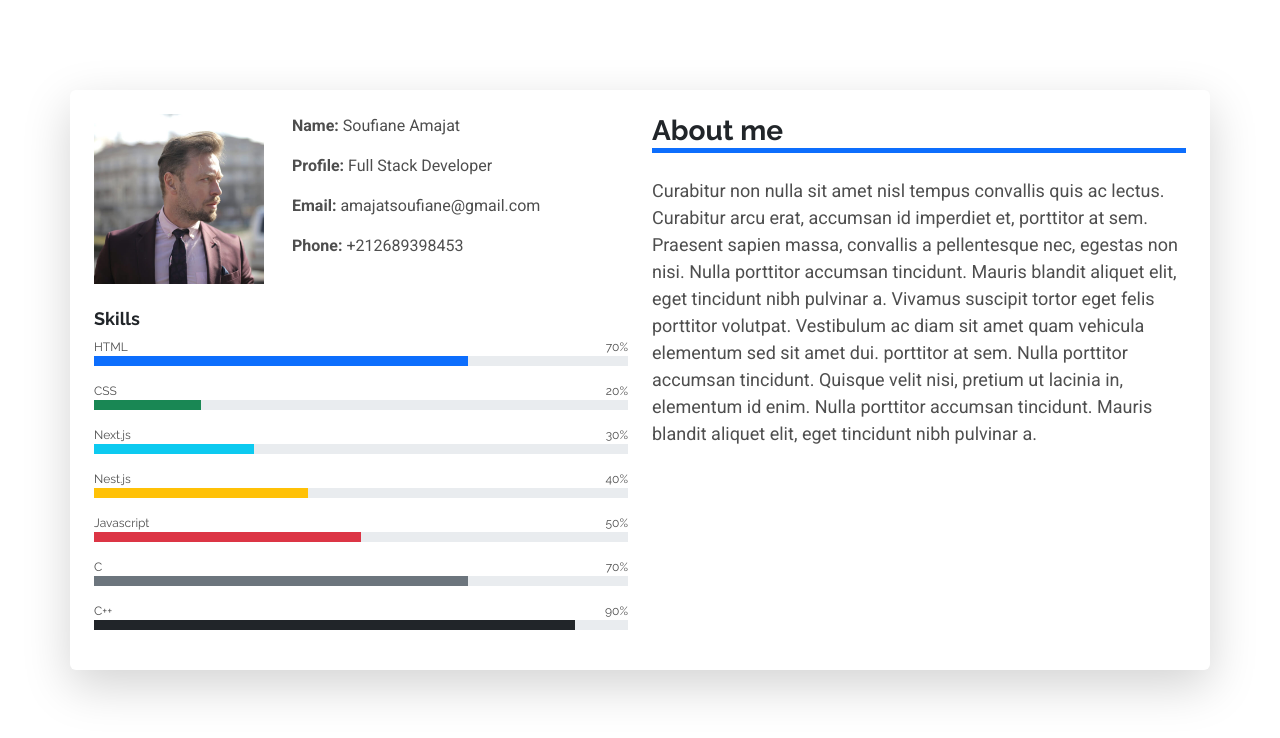
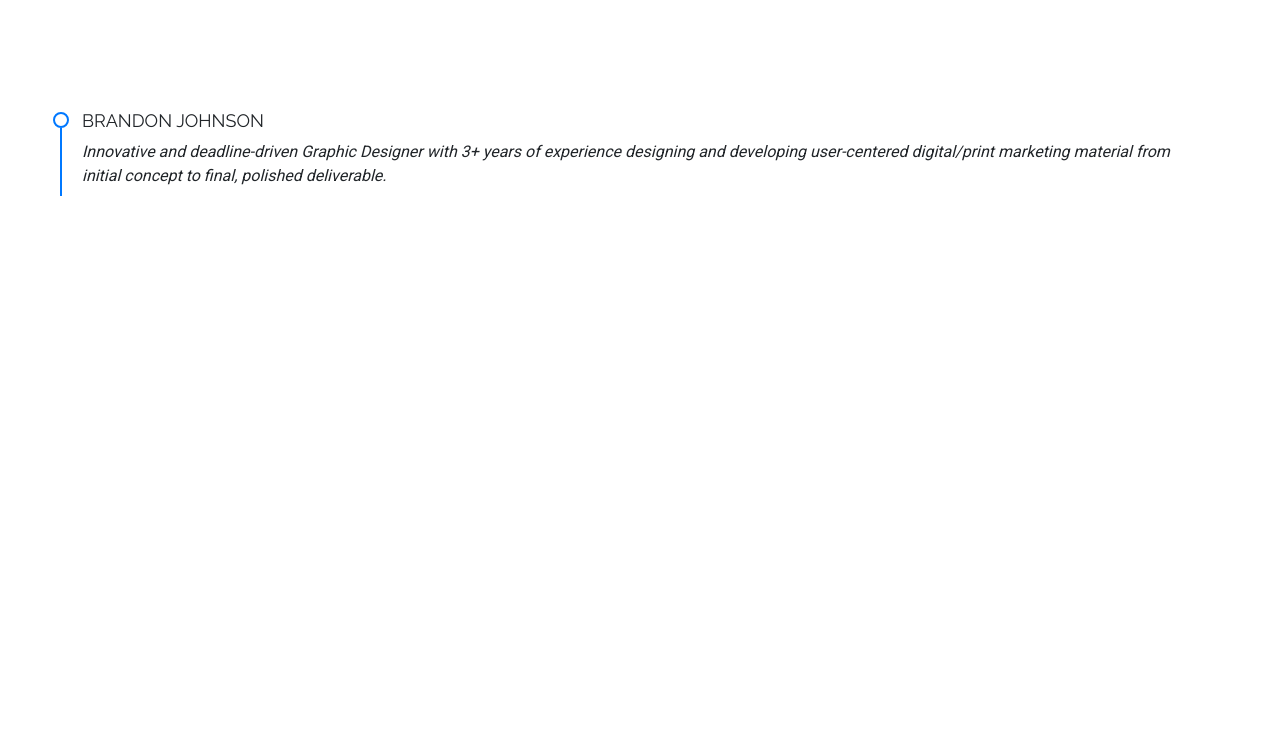
Before and after one commit to soufiane-amt/My-Portfolio, a Next.js app: page / in a window 1280 px wide. Shown: the top 738 px of the page. Built offline with nearby package versions, Linux system fonts and the light colour scheme.

Commit message:
Made the circle for the recume design and the border line

```diff
--- a/src/app/components/Resume.tsx
+++ b/src/app/components/Resume.tsx
@@ -1,2 +1,29 @@
 'use client'
 import 'bootstrap/dist/css/bootstrap.min.css';
+import style from '../styles/Resume.module.css'
+
+
+function ResumeSumary ()
+{
+    return (
+        <div className='f_famil_raleway '>
+            <div className={`${style.circle}`}></div>
+            {/* <h3 className='fw_26_px fw-bold'>Summary</h3> */}
+            <div className={`${style.resume_section}`}>
+                <h4 className={`fw_18_px ${style.sub_title_styling}`}>BRANDON JOHNSON</h4>
+                <p className={`fw_16_px f_famil_roboto f_style_italic `}>Innovative and deadline-driven Graphic Designer with 3+ years of experience designing and developing user-centered digital/print marketing material from initial concept to final, polished deliverable.</p>
+            </div>
+        </div>
+    )
+}
+
+function Resume ()
+{
+    return (
+        <div className='container'>
+            <ResumeSumary/>
+        </div>
+    )
+}
+
+export default Resume;
--- a/src/app/globals.css
+++ b/src/app/globals.css
@@ -7,6 +7,7 @@
   /* --general_bg_color: #091d42; */
   --general_bg_color: #000000;
   --main_color: #2CD97B;
+  --resume-shapes: #0078ff;
 }
 
 .bg_general_color {
@@ -38,3 +39,43 @@ main {
   0% { opacity: 0; }
   100% { opacity: 1; }
 }
+
+/* font family */
+
+.f_famil_raleway{
+  font-family: 'Raleway', sans-serif;
+}
+.f_famil_roboto{
+  font-family: 'Roboto', system-ui, -apple-system, "Segoe UI", Roboto, "Helvetica Neue", Arial, "Noto Sans", "Liberation Sans", sans-serif, "Apple Color Emoji", "Segoe UI Emoji", "Segoe UI Symbol", "Noto Color Emoji";
+}
+
+.f_style_italic{
+  font-style: italic;
+}
+
+/* different font sizes */
+.fw_18_px{
+  font-size: 18px;
+}
+
+
+.fw_12_px{
+  font-size: 12px;
+  font-family: 'Raleway', sans-serif;
+}
+
+.fw_16_px{
+  font-size: 16px;
+}
+
+
+.ml_24px{
+  margin-left: 24px;
+}
+
+.fw_28_px{
+  font-size: 28px;
+}
+.fw_26_px{
+  font-size: 26px;
+}
--- a/src/app/page.tsx
+++ b/src/app/page.tsx
@@ -5,6 +5,7 @@ import './globals.css';
 import GeneralScrollSpy from "./components/GeneralScrollSpy";
 import Home from "./components/Home";
 import About from "./components/About";
+import Resume from "./components/Resume";
 
 
 export default function MainPage() {
@@ -15,7 +16,8 @@ export default function MainPage() {
       </header> */}
       <main className="container-fluid p-0 bg-white">
         {/* <Home /> */}
-        <About/>
+        {/* <About/> */}
+        <Resume/>
       </main>
     </div>
   );
--- a/src/app/styles/About.module.css
+++ b/src/app/styles/About.module.css
@@ -22,34 +22,6 @@
     }
 }
 
-.f_famil_raleway{
-    font-family: 'Raleway', sans-serif;
-}
-
-.f_famil_roboto{
-    font-family: 'Roboto', system-ui, -apple-system, "Segoe UI", Roboto, "Helvetica Neue", Arial, "Noto Sans", "Liberation Sans", sans-serif, "Apple Color Emoji", "Segoe UI Emoji", "Segoe UI Symbol", "Noto Color Emoji";
-}
-
-.fw_12_px{
-    font-size: 12px;
-    font-family: 'Raleway', sans-serif;
-}
-
-.fw_16_px{
-    font-size: 16px;
-}
-
-.fw_18_px{
-    font-size: 18px;
-}
-.fw_28_px{
-    font-size: 28px;
-}
-
-.ml_24px{
-    margin-left: 24px;
-}
-
 .h_10px{
     height: 10px;
 }
--- a/src/app/styles/Resume.module.css
+++ b/src/app/styles/Resume.module.css
@@ -0,0 +1,33 @@
+.fw_26_px{
+    font-size: 26px;
+}
+
+.circle{
+    width: 20px;
+    height: 20px;
+    position: relative;
+}
+
+.circle::before{
+    position: absolute;
+    content: "";
+    width: 16px;
+    height: 16px;
+    border-radius: 50%;
+    border: 2px solid var(--resume-shapes);
+    left: -29px;
+    top: 22px;
+}
+
+.resume_section {
+    position: relative;
+}
+
+.resume_section::after{
+    position: absolute;
+    content: "";
+    border: 1px solid var(--resume-shapes);
+    height: calc(100% - 10px);
+    left: -22px;
+    top: 18px;
+}
```
